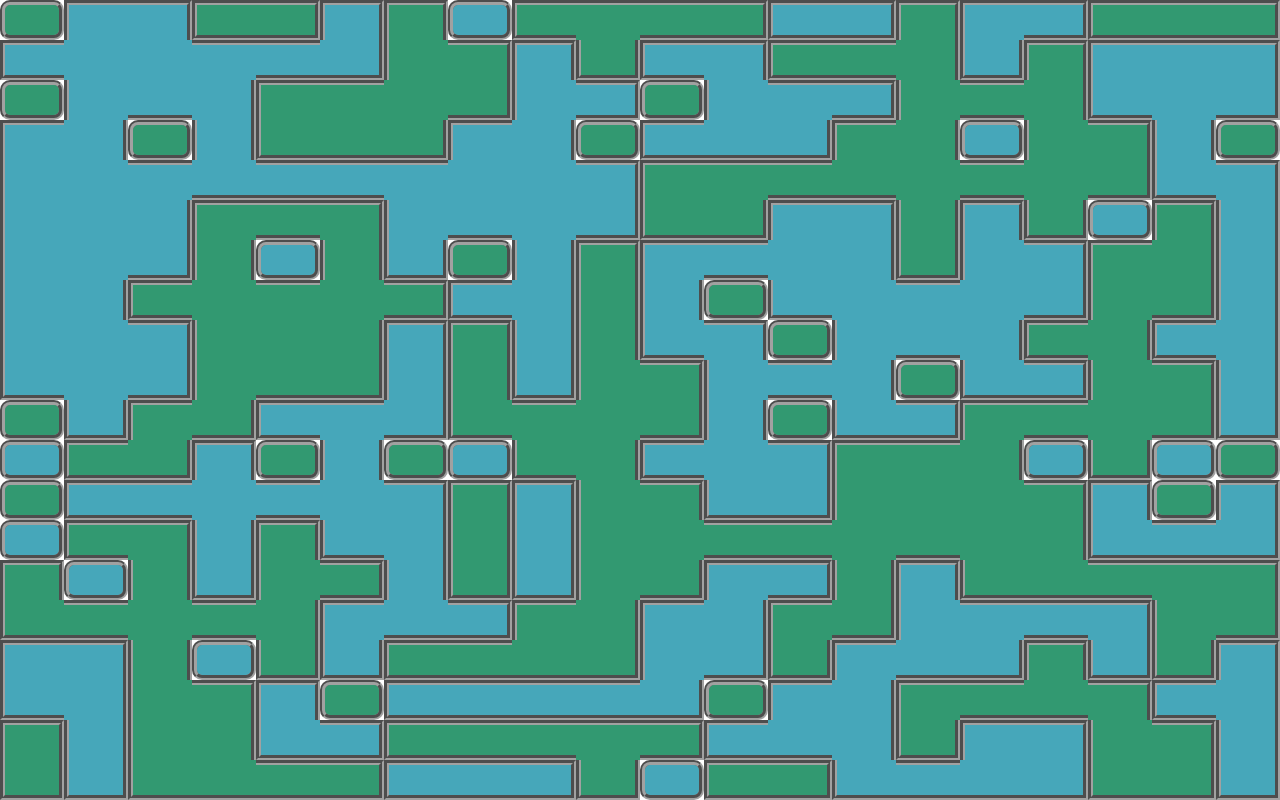
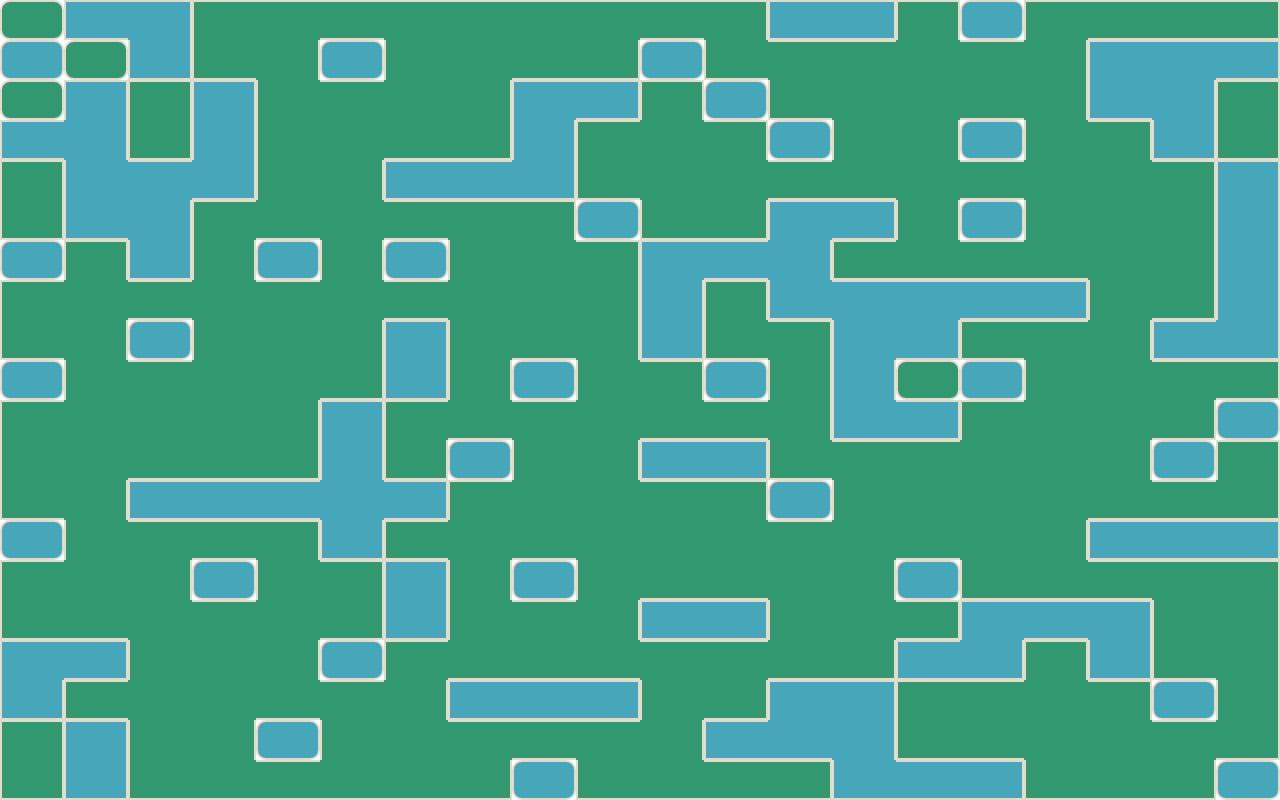
Before and after one commit to K-Zimny/map-gen, a Next.js app: page / in a window 1280 px wide. Built offline with nearby package versions, Linux system fonts and the light colour scheme.

Commit message:
Makes grid look like a map

```diff
--- a/app/components/Cell.jsx
+++ b/app/components/Cell.jsx
@@ -17,6 +17,7 @@ export default function Cell({ id, cellData }) {
       data-bottom={determineBorderless("bottom", value, bottom)}
     >
       {/* Cell content can be added here if needed */}
+      {/* {value} */}
     </td>
   );
 }
--- a/app/components/Grid.jsx
+++ b/app/components/Grid.jsx
@@ -4,7 +4,7 @@ import React, { useEffect, useState } from "react";
 import Cell from "./Cell";
 
 const GRID_SIZE = 20;
-const COMPLEXITY = 2; // Complexity 2 results in a binary board
+const COMPLEXITY = 1.4; // Complexity 2 results in a binary board
 
 function genGrid(rows, cols, complexity) {
   function getRandomInt(max) {
--- a/app/globals.css
+++ b/app/globals.css
@@ -26,7 +26,7 @@ h2 {
   width: 25px;
   height: 25px;
   background: #329971;
-  border: 5px groove #a1a1a1;
+  border: 2px solid #e4dace;
   border-radius: 10px;
 }
 
```
